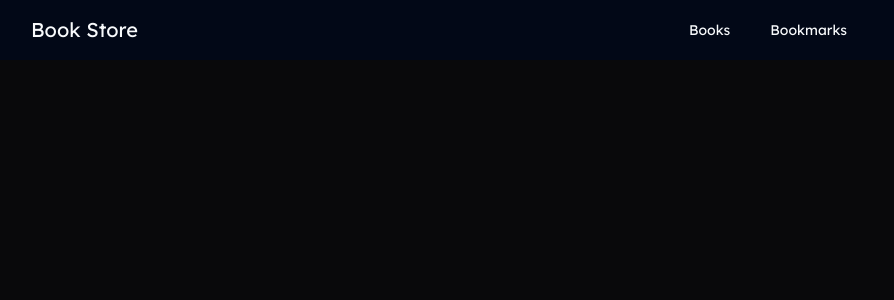
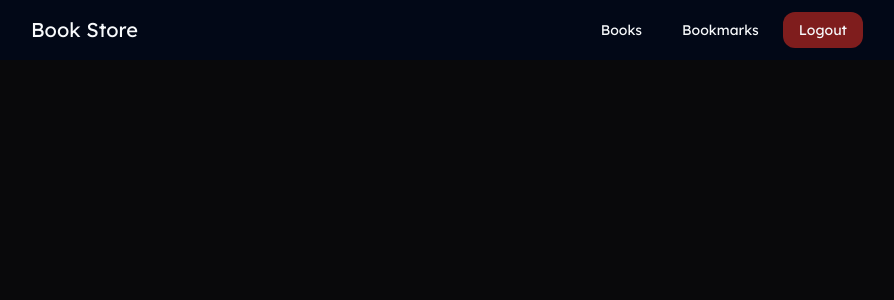
Before and after one commit to pavankumar-v/LYNC-React-Developer-Task, a React (Create React App) app: page / in a window 1280 px wide. Shown: the top 300 px of the page, without its empty margins (193-1087 px from the left). Built offline with nearby package versions, Linux system fonts and the light colour scheme.

Commit message:
feat(nav): add Logout button if authenticate

```diff
--- a/src/components/navbar/NavItems.tsx
+++ b/src/components/navbar/NavItems.tsx
@@ -2,6 +2,7 @@ import React, { useContext } from 'react';
 import Button from '@ui/Button';
 import { NavLink } from 'react-router-dom';
 import { AuthContext } from '@/contexts/AuthContext';
+import LogOutButton from '../auth/LogOutButton';
 
 const NavItems: React.FC = () => {
   const { loginWithRedirect, isAuthenticated } = useContext(AuthContext);
@@ -32,7 +33,11 @@ const NavItems: React.FC = () => {
           </NavLink>
         </Button>
       </li>
-      {!isAuthenticated && (
+      {isAuthenticated ? (
+        <>
+          <LogOutButton />
+        </>
+      ) : (
         <>
           <Button onClick={() => loginWithRedirect()}>Login</Button>
         </>
```
